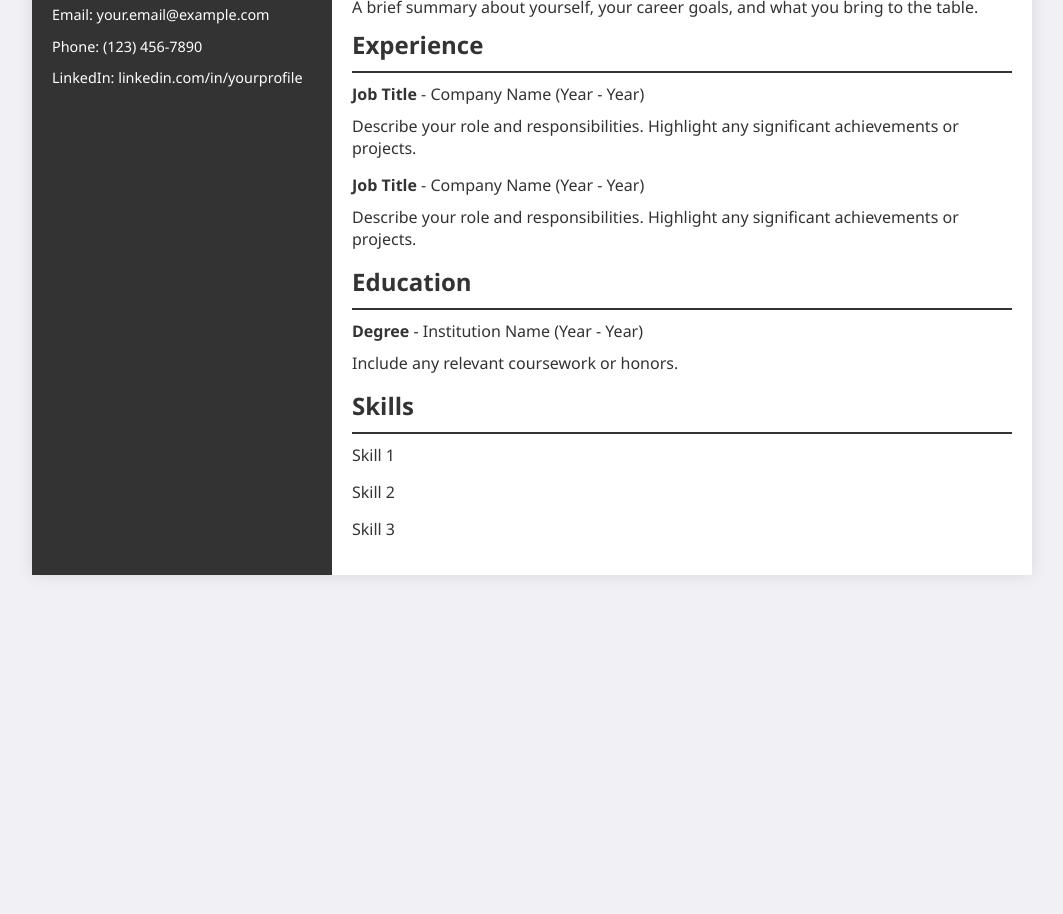
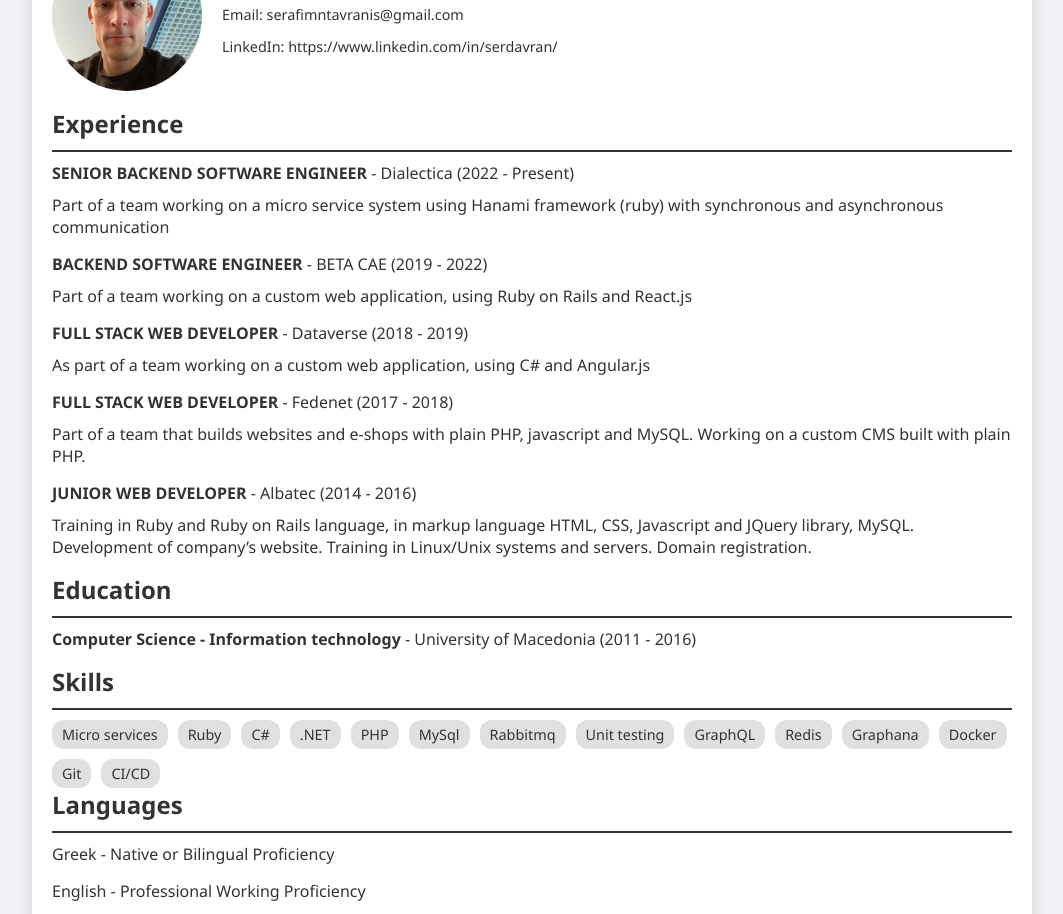
Before and after one commit to SerDavran/serdavran_cv, a plain HTML site: page index.html in a window 1280 px wide. Shown: the part 99-1013 px from the top of the page, without its empty margins (108-1171 px from the left). Before the commit the page ends 800 px from the top, so only its background shows below. Drawn offline with Linux system fonts and the light colour scheme.

Commit message:
Update bio

```diff
--- a/index.html
+++ b/index.html
@@ -4,7 +4,7 @@
 <head>
   <meta charset="UTF-8">
   <meta name="viewport" content="width=device-width, initial-scale=1.0">
-  <title>Your Name - CV</title>
+  <title>Serafim Davranis</title>
   <style>
     body {
       font-family: 'Segoe UI', Tahoma, Geneva, Verdana, sans-serif;
@@ -14,29 +14,45 @@
       color: #333;
     }
 
+    .content {
+      margin-top: 50px;
+    }
+
     .container {
-      display: flex;
-      flex-wrap: wrap;
       width: 90%;
       max-width: 1000px;
       margin: 20px auto;
       background-color: #fff;
       box-shadow: 0 0 15px rgba(0, 0, 0, 0.1);
-    }
-
-    .sidebar {
-      background-color: #333;
-      color: #fff;
       padding: 20px;
-      width: 100%;
       box-sizing: border-box;
     }
 
-    .content {
-      padding: 20px;
-      width: 100%;
-      box-sizing: border-box;
+    .profile-image {
+      width: 150px;
+      /* Adjust the size as needed */
+      height: 150px;
+      border-radius: 50%;
+      object-fit: cover;
+      float: left;
+      margin-right: 20px;
     }
+
+    .skills {
+      display: flex;
+      flex-wrap: wrap;
+      gap: 10px;
+    }
+
+    .badge {
+      background-color: #e0e0e0;
+      color: #333;
+      padding: 5px 10px;
+      border-radius: 12px;
+      font-size: 0.9em;
+      display: inline-block;
+    }
+
 
     h1,
     h2 {
@@ -74,53 +90,56 @@
     }
 
     .contact-info a {
-      color: #fff;
+      color: #333;
       text-decoration: none;
-    }
-
-    @media(min-width: 768px) {
-      .container {
-        flex-wrap: nowrap;
-      }
-
-      .sidebar {
-        width: 30%;
-      }
-
-      .content {
-        width: 70%;
-      }
     }
   </style>
 </head>
 
 <body>
   <div class="container">
-    <div class="sidebar">
-      <h1>Your Name</h1>
+    <section>
+      <img src="images/profile.jpg" alt="Serafeim Ntavranis" class="profile-image">
+      <h1>Serafim Davranis</h1>
       <div class="contact-info">
-        <p>Email: <a href="mailto:your.email@example.com">your.email@example.com</a></p>
-        <p>Phone: (123) 456-7890</p>
-        <p>LinkedIn: <a href="https://www.linkedin.com/in/yourprofile" target="_blank">linkedin.com/in/yourprofile</a>
-        </p>
+        <p>Email: <a href="mailto:serafimntavranis@gmail.com">serafimntavranis@gmail.com</a></p>
+        <p>LinkedIn: <a href="https://www.linkedin.com/in/serdavran/"
+            target="_blank">https://www.linkedin.com/in/serdavran/</a></p>
       </div>
-    </div>
+    </section>
+
     <div class="content">
-      <section>
-        <h2>Profile</h2>
-        <p>A brief summary about yourself, your career goals, and what you bring to the table.</p>
-      </section>
-
       <section>
         <h2>Experience</h2>
         <ul>
           <li>
-            <strong>Job Title</strong> - Company Name (Year - Year)
-            <p>Describe your role and responsibilities. Highlight any significant achievements or projects.</p>
+            <strong>SENIOR BACKEND SOFTWARE ENGINEER</strong> - Dialectica (2022 - Present)
+            <p>Part of a team working on a micro service system using
+              Hanami framework (ruby) with synchronous and
+              asynchronous communication</p>
           </li>
           <li>
-            <strong>Job Title</strong> - Company Name (Year - Year)
-            <p>Describe your role and responsibilities. Highlight any significant achievements or projects.</p>
+            <strong>BACKEND SOFTWARE ENGINEER</strong> - BETA CAE (2019 - 2022)
+            <p>Part of a team working on a custom web application,
+              using Ruby on Rails and React.js</p>
+          </li>
+          <li>
+            <strong>FULL STACK WEB DEVELOPER</strong> - Dataverse (2018 - 2019)
+            <p>As part of a team working on a custom web application,
+              using C# and Angular.js</p>
+          </li>
+          <li>
+            <strong>FULL STACK WEB DEVELOPER</strong> - Fedenet (2017 - 2018)
+            <p>Part of a team that builds websites and e-shops with
+              plain PHP, javascript and MySQL. Working on a custom
+              CMS built with plain PHP.</p>
+          </li>
+          <li>
+            <strong>JUNIOR WEB DEVELOPER</strong> - Albatec (2014 - 2016)
+            <p>Training in Ruby and Ruby on Rails language, in markup
+              language HTML, CSS, Javascript and JQuery library,
+              MySQL. Development of company’s website. Training in
+              Linux/Unix systems and servers. Domain registration.</p>
           </li>
         </ul>
       </section>
@@ -129,19 +148,49 @@
         <h2>Education</h2>
         <ul>
           <li>
-            <strong>Degree</strong> - Institution Name (Year - Year)
-            <p>Include any relevant coursework or honors.</p>
+            <strong>Computer Science - Information technology</strong> - University of Macedonia (2011 - 2016)
           </li>
         </ul>
       </section>
 
       <section>
         <h2>Skills</h2>
+        <div class="skills">
+          <span class="badge">Micro services</span>
+          <span class="badge">Ruby</span>
+          <span class="badge">C#</span>
+          <span class="badge">.NET</span>
+          <span class="badge">PHP</span>
+          <span class="badge">MySql</span>
+          <span class="badge">Rabbitmq</span>
+          <span class="badge">Unit testing</span>
+          <span class="badge">GraphQL</span>
+          <span class="badge">Redis</span>
+          <span class="badge">Graphana</span>
+          <span class="badge">Docker</span>
+          <span class="badge">Git</span>
+          <span class="badge">CI/CD</span>
+        </div>
+      </section>
+
+      <section>
+        <h2>Languages</h2>
         <ul>
-          <li>Skill 1</li>
-          <li>Skill 2</li>
-          <li>Skill 3</li>
+          <li>Greek - Native or Bilingual Proﬁciency</li>
+          <li>English - Professional Working
+            Proﬁciency</li>
         </ul>
+      </section>
+
+      <section>
+        <h2>Interests</h2>
+        <div class="skills">
+          <span class="badge">Brazilian Jiu-Jitsu</span>
+          <span class="badge">Swimming</span>
+          <span class="badge">CrossFit</span>
+          <span class="badge">Cooking</span>
+          <span class="badge">Video games</span>
+        </div>
       </section>
     </div>
   </div>
```
Also changed, not shown: images/profile.jpg (added).
